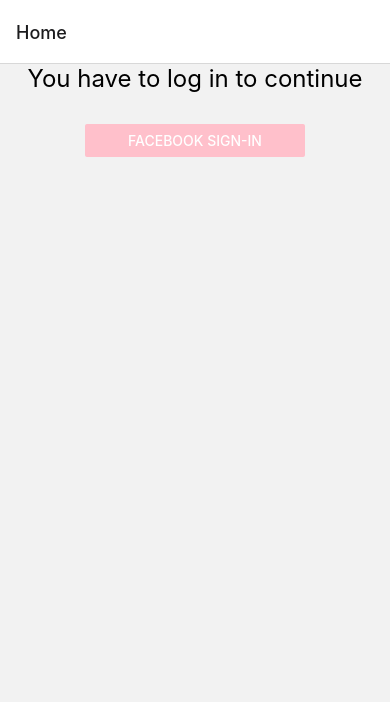
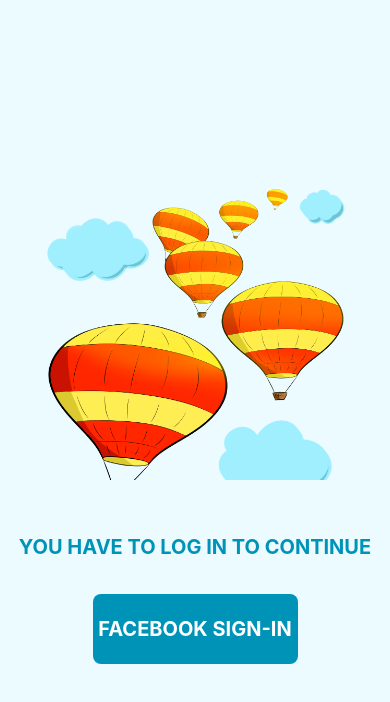
Before and after one commit to anemtserova/react-native-timeline-with-fb-login, a React Native app: screen /Home in a window 390 px wide. Shown: the top 702 px of the page. Built offline with nearby package versions, Linux system fonts and the light colour scheme.

Commit message:
working on styling

```diff
--- a/App.js
+++ b/App.js
@@ -1,30 +1,11 @@
 import React, {useState, useContext} from 'react';
-import {
-  View,
-  Text,
-  StyleSheet,
-  FlatList,
-  TouchableOpacity,
-  Button,
-} from 'react-native';
-import FontAwesome, {
-  SolidIcons,
-  RegularIcons,
-  BrandIcons,
-  parseIconFromClassName,
-} from 'react-native-fontawesome';
+import {View, Text, StyleSheet} from 'react-native';
 
-import Header from './components/Header';
 import {NavigationContainer} from '@react-navigation/native';
 import {createNativeStackNavigator} from '@react-navigation/native-stack';
 import Login from './components/Login';
 import UserTimeline from './components/UserTimeline';
 import Logout from './components/Logout';
-
-import AsyncStorage from '@react-native-async-storage/async-storage';
-import {LoginManager, AccessToken} from 'react-native-fbsdk-next';
-import auth from '@react-native-firebase/auth';
-import {firebase} from '@react-native-firebase/auth';
 
 const Stack = createNativeStackNavigator();
 
@@ -33,8 +14,7 @@
     <NavigationContainer>
       <Stack.Navigator
         initialRouteName="Home"
-        // screenOptions={{headerShown: false}}
-      >
+        screenOptions={{headerShown: false}}>
         <Stack.Screen name="Home" component={Login} />
         <Stack.Screen name="Timeline" component={UserTimeline} />
         <Stack.Screen name="Logout" component={Logout} />
--- a/components/Login.js
+++ b/components/Login.js
@@ -4,6 +4,7 @@
   Text,
   StyleSheet,
   FlatList,
+  Image,
   TouchableOpacity,
   Button,
 } from 'react-native';
@@ -21,6 +22,7 @@
 import {firebase} from '@react-native-firebase/auth';
 import AsyncStorage from '@react-native-async-storage/async-storage';
 import UserTimeline from './UserTimeline';
+import {faRubleSign} from '@fortawesome/free-solid-svg-icons';
 
 const Login = ({navigation}) => {
   const [curUserToken, setCurUserToken] = useState(null);
@@ -51,13 +53,7 @@
 
     // Sign-in the user with the credential
     return auth().signInWithCredential(facebookCredential);
-
-    // const user = firebase.auth().currentUser;
-    // console.log(user);
-    // setCurUserName(user.displayName);
   }
-
-  //console.log(curUserName, curUserToken);
 
   const setData = async () => {
     try {
@@ -70,11 +66,12 @@
       console.log(e);
     }
   };
+
   const getData = async () => {
     try {
       await AsyncStorage.getItem('token').then(usertoken => {
         if (usertoken != null) {
-          // setCurUserToken(usertoken);
+          setCurUserToken(usertoken);
           navigation.navigate('Timeline');
         }
       });
@@ -90,22 +87,32 @@
   console.log('login usertoken', curUserToken);
 
   return (
-    <View>
     <View style={styles.homeScreen}>
+      <View style={styles.imgContainer}>
+        <Image style={styles.img} source={require('../img/balloons.png')} />
+      </View>
+      <View style={styles.textBox}>
         <Text style={styles.text}>You have to log in to continue</Text>
-        <TouchableOpacity style={styles.btn}>
-          <Button
+      </View>
+      <TouchableOpacity
+        onPress={() => {
+          onFacebookButtonPress().then(() =>
+            console.log('Signed in with Facebook!'),
+          );
+          setData();
+        }}
+        style={styles.btnBox}>
+        <Text style={styles.textBtn}>Facebook Sign-In</Text>
+        {/* <Button
           color="pink"
           title="Facebook Sign-In"
           onPress={() => {
             onFacebookButtonPress().then(() =>
               console.log('Signed in with Facebook!'),
             );
-
             setData();
-            }}></Button>
+          }}></Button> */}
       </TouchableOpacity>
-      </View>
     </View>
   );
 };
@@ -113,68 +120,46 @@
 const styles = StyleSheet.create({
   homeScreen: {
     flex: 1,
+    flexDirection: 'column',
 
     justifyContent: 'center',
     alignItems: 'center',
+    backgroundColor: 'rgb(235, 251, 255)',
   },
-  btn: {
-    height: 100,
-    width: 220,
-    margin: 30,
-    fontSize: 30,
+  btnBox: {
+    justifyContent: 'center',
+    alignItems: 'center',
+    width: 205,
+    height: 70,
+    marginTop: 20,
+    backgroundColor: 'rgb(0, 147, 184)',
+    borderRadius: 8,
+  },
+  textBox: {
+    marginBottom: 15,
   },
   text: {
-    marginBottom: 15,
+    fontSize: 20,
+    textTransform: 'uppercase',
+    fontWeight: '700',
+    color: 'rgb(0, 147, 184)',
+  },
+  textBtn: {
+    fontSize: 20,
+    textTransform: 'uppercase',
+    color: 'white',
+    fontWeight: '700',
   },
   container: {
     flex: 1,
     justifyContent: 'center',
   },
-  list: {
-    color: 'black',
-    fontSize: 30,
+  img: {
+    width: 300,
+    height: 300,
   },
-  postCard: {
-    flexGrow: 1,
-  },
-  card: {
-    flexGrow: 1,
-    alignItems: 'center',
-    justifyContent: 'center',
-  },
-  name: {
-    fontSize: 28,
-    fontWeight: '600',
-    textTransform: 'uppercase',
-    letterSpacing: -2,
-  },
-  location: {
-    fontSize: 18,
-    //fontWeight: '600',
-    textTransform: 'lowercase',
-    letterSpacing: -2,
-    alignSelf: 'center',
-    marginLeft: 12,
-  },
-  textContainer: {
-    borderBottomColor: '#f194ff',
-    borderBottomWidth: 2,
-  },
-  text: {
-    fontSize: 24,
-    lineHeight: 20 * 1.5,
-    textAlign: 'center',
-    // color: 'white',
-  },
-  icon: {
-    fontSize: 20,
-    color: '#f194ff',
-    padding: 2,
-    alignSelf: 'center',
-    marginLeft: 12,
-  },
-  title: {
-    flexDirection: 'row',
+  imgContainer: {
+    marginBottom: 55,
   },
 });
 
--- a/components/UserTimeline.js
+++ b/components/UserTimeline.js
@@ -27,7 +27,7 @@
   const [currentIndex, setCurrentIndex] = useState(null);
   const [posts, setPosts] = useState([]);
 
-  const [userToken, setUserToken] = useState('');
+  const [userToken, setUserToken] = useState(null);
   const user = firebase.auth().currentUser;
 
   useEffect(() => {
@@ -104,25 +104,25 @@
       .signOut()
       .then(() => console.log('User signed out!'));
   };
-  // useLayoutEffect(() => {
-  //   navigation.setOptions({
-  //     headerLeft: () => (
-  //       <Button
-  //         onPress={() => {
-  //           auth()
-  //             .signOut()
-  //             .then(() => console.log('User signed out!'));
-  //           navigation.navigate('Home');
-  //         }}
-  //         title="Logout"
-  //       />
-  //     ),
-  //   });
-  // }, [navigation]);
+
+  const clearData = async () => {
+    try {
+      await AsyncStorage.clear();
+      setUserToken(null);
+      navigation.navigate('Home');
+    } catch (e) {
+      console.log(e);
+    }
+  };
 
   return (
     <View style={styles.container}>
       {user.displayName ? <Header title={user.displayName} /> : null}
+      <View>
+        <TouchableOpacity onPress={clearData}>
+          <Text>Sign Out</Text>
+        </TouchableOpacity>
+      </View>
       <View style={styles.listContainer}>
         <FlatList data={posts} renderItem={renderItem} />
       </View>
```
Also changed, not shown: img/balloons.png (added). Lines whose indentation alone changed are shown as unchanged.
